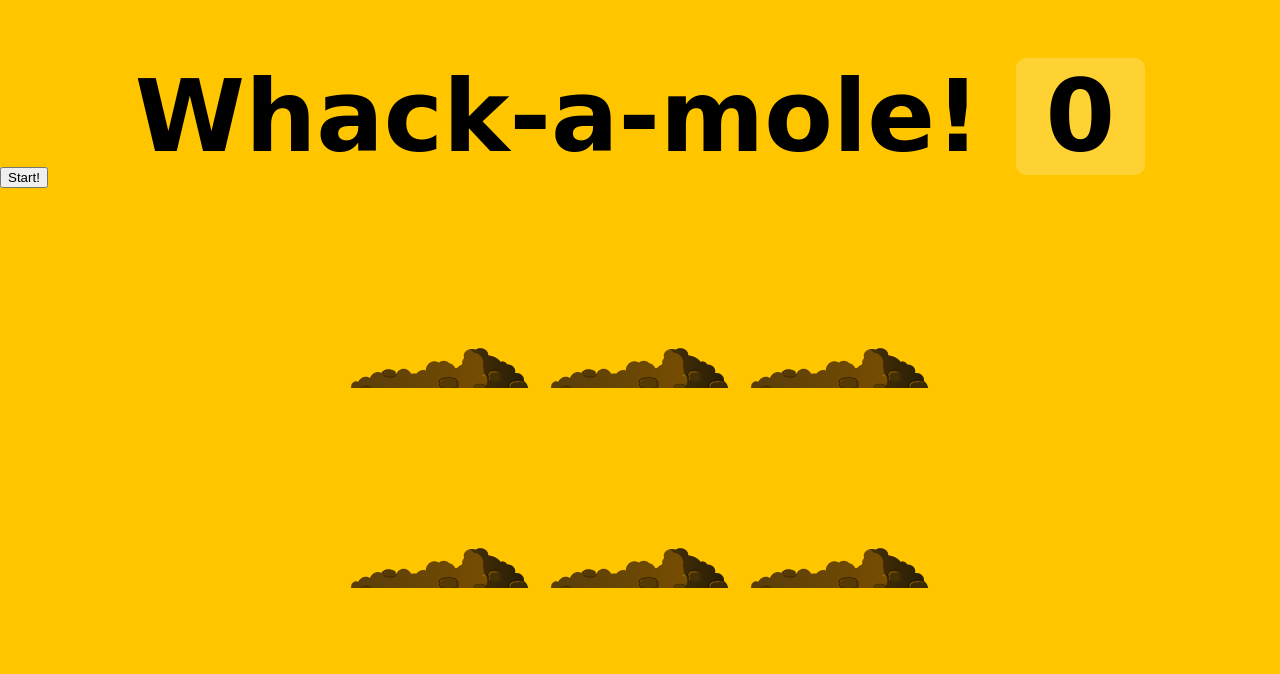
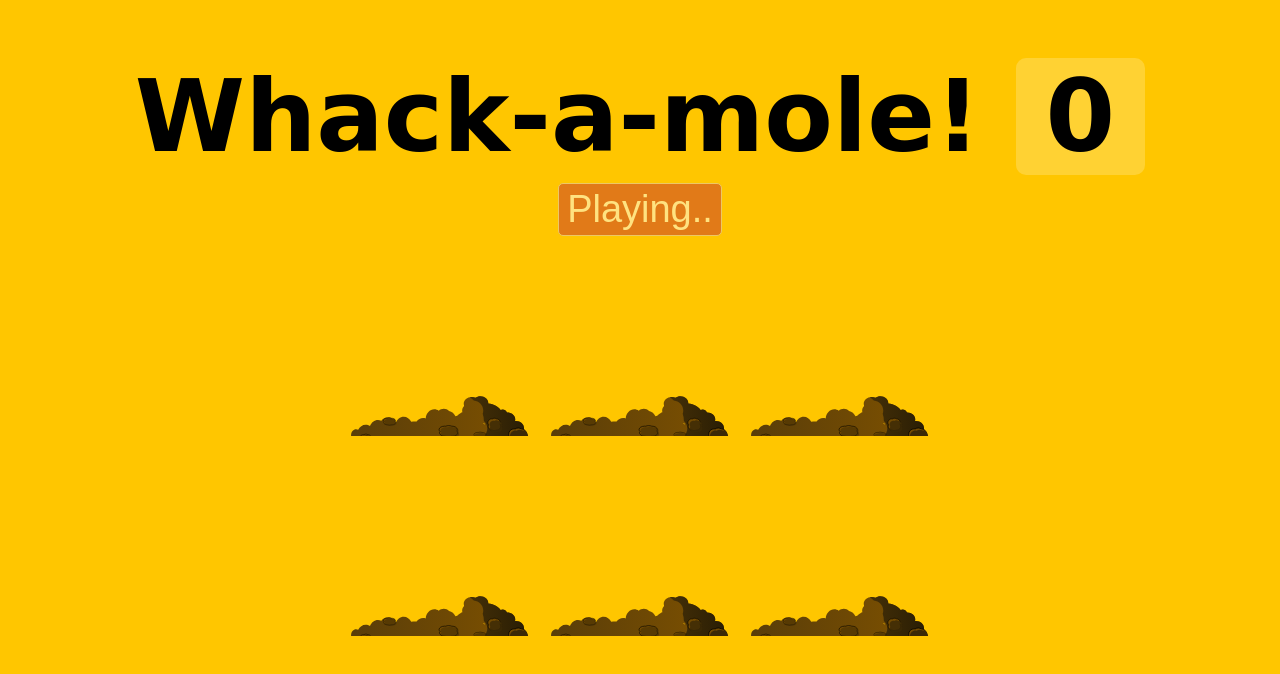
Before and after one commit to Havolt/js30, a plain HTML site: page 17. Whack a Mole/index.html in a window 1280 px wide. Both pictures are taken after a click on the button "Start!". Drawn offline with Linux system fonts and the light colour scheme.

Commit message:
add button styling

```diff
--- a/17. Whack a Mole/index.html
+++ b/17. Whack a Mole/index.html
@@ -10,7 +10,7 @@
 <body>
 
         <h1>Whack-a-mole! <span class="score">0</span></h1>
-        <button onClick="startGame()">Start!</button>
+        <button class="startButton" onClick="startGame()">Start!</button>
 
         <div class="game">
           <div class="hole hole1">
--- a/17. Whack a Mole/scripts.js
+++ b/17. Whack a Mole/scripts.js
@@ -9,6 +9,11 @@ let score = 0;
 const molesPos = [0, 0, 0, 0, 0, 0];
 
 function startGame() {
+    if(!gameInProgress) {
+        document.querySelector('.startButton').innerHTML = 'Playing..'
+        document.querySelector('.startButton').classList.add('buttonDeactivate');
+        score = 0;
+        scoreBoard.innerHTML = score;
         gameInProgress = true;
         gameTimer = 10;
         gameEngine();
@@ -16,6 +21,7 @@ function startGame() {
             countDown();
         }, 1000)
         popUp(molesPos);
+    }
 };
 
 function gameEngine() {
@@ -54,7 +60,6 @@ function popUp(arr) {
             molesPos[availPos[rndNum]] = 0;
         }
     }, rndEnd)
-    console.log(rndTime)
     if(gameInProgress) {
         setTimeout(() => {
             popUp();
@@ -64,15 +69,11 @@ function popUp(arr) {
 
 function countDown() {
     gameTimer -= 1;
-    if(gameTimer == 0) {
-        gameInProgress = false;
-    }
     if(gameTimer > 0) {
         setTimeout(() => {
             countDown();
         }, 1000)
     } else {
-        gameInProgress = false;
         endGame(molesPos);
     }
 };
@@ -80,7 +81,6 @@ function countDown() {
 function hitMole(e) {
     if(e.target.classList[0] == 'mole') {
         const moleNum = parseInt(e.target.parentElement.classList[1].split('').splice(4).join()) - 1;
-        console.log(moleNum)
         molesPos[moleNum] = 0;
         score++;
         scoreBoard.innerHTML = score;
@@ -89,10 +89,12 @@ function hitMole(e) {
 }
 
 function endGame(arr) {
-    arr.map((el) => {
-        el = 0;
-    })
+    for(let i = 0; i < arr.length; i++) {
+        arr[i] = 0;
+    }
     showMoles()
+    gameInProgress = false;
+    document.querySelector('.startButton').innerHTML = 'Start!';
 }
 
 function evtLstn () {
@@ -104,6 +106,5 @@ function evtLstn () {
 };
 
 (function initApp() {
-    console.log(moles);
     evtLstn();
 })()
--- a/17. Whack a Mole/styles.css
+++ b/17. Whack a Mole/styles.css
@@ -8,10 +8,27 @@ html {
     box-sizing: inherit;
   }
 
+  button {
+      margin: 16px auto 0 auto;
+      background: rgb(196, 49, 49);
+      font-size: 38px;
+      color: white;
+      border: 1px solid rgb(221, 201, 201);
+      border-radius: 5px;
+      padding: 4px 8px;
+      outline: none;
+  }
+
+  button:hover {
+      cursor: pointer;
+      background: rgb(136, 34, 34);
+  }
+
   body {
     padding: 0;
     margin: 0;
     font-family: 'Amatic SC', cursive;
+    text-align: center;
   }
 
   h1 {
@@ -67,3 +84,12 @@ html {
   .hole.up .mole {
     top: 0;
   }
+
+  .buttonDeactivate {
+      opacity: 0.5;
+  }
+
+  .buttonDeactivate:hover {
+    cursor: default;
+    background: rgb(196, 49, 49);
+}
```
Lines whose indentation alone changed are shown as unchanged.
